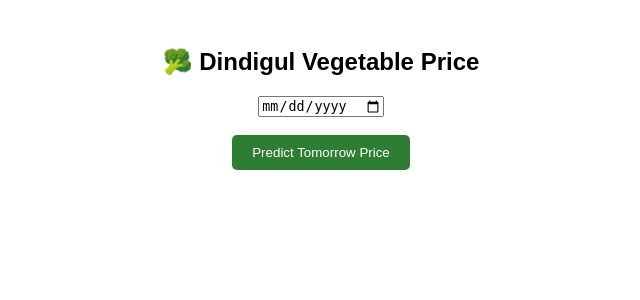
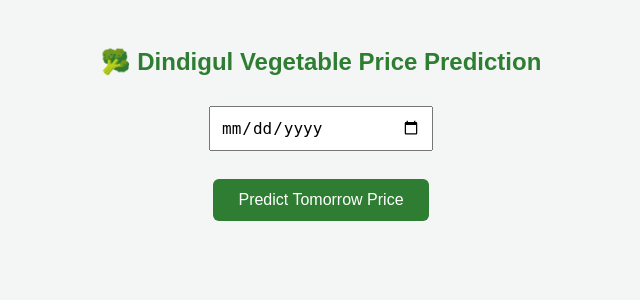
Before and after one commit to Manikandan-33-coder/Farm-Price-Intelligence-and-Prediction-Platform, a Flask app: page / in a window 1280 px wide. Shown: the top 300 px of the page, without its empty margins (319-959 px from the left). Run offline with Flask 3, Linux system fonts and the light colour scheme; parts of the project's set-up code (start-up, migrations or seed data) failed here and were passed over.

Commit message:
Update index.html

```diff
--- a/templates/index.html
+++ b/templates/index.html
@@ -1,56 +1,108 @@
 <!DOCTYPE html>
-<html>
+<html lang="en">
 <head>
-  <title>Dindigul Vegetable Price</title>
+  <meta charset="UTF-8">
 
+  <title>Dindigul Vegetable Price Prediction</title>
+
+  <!-- Mobile responsiveness -->
   <meta name="viewport" content="width=device-width, initial-scale=1">
+
+  <!-- PWA -->
   <link rel="manifest" href="/static/manifest.json">
   <meta name="theme-color" content="#2e7d32">
 
   <style>
     body {
-      font-family: Arial;
+      font-family: Arial, sans-serif;
       text-align: center;
       padding: 20px;
+      background: #f4f6f5;
     }
+
+    h2 {
+      color: #2e7d32;
+    }
+
+    input {
+      padding: 10px;
+      font-size: 16px;
+      margin: 10px 0;
+      width: 200px;
+    }
+
     button {
-      padding: 10px 20px;
+      padding: 12px 25px;
+      font-size: 16px;
       background: #2e7d32;
       color: white;
       border: none;
-      border-radius: 5px;
+      border-radius: 6px;
+      cursor: pointer;
+    }
+
+    button:hover {
+      background: #1b5e20;
+    }
+
+    #result {
+      margin-top: 20px;
+      font-size: 18px;
+      color: #333;
     }
   </style>
 </head>
 
 <body>
-  <h2>🥦 Dindigul Vegetable Price</h2>
 
-  <input type="date" id="date"><br><br>
+  <h2>🥦 Dindigul Vegetable Price Prediction</h2>
+
+  <input type="date" id="date">
+  <br><br>
+
   <button onclick="predict()">Predict Tomorrow Price</button>
 
   <h3 id="result"></h3>
 
+  <!-- Prediction Script -->
   <script>
     function predict() {
+      const date = document.getElementById("date").value;
+
+      if (!date) {
+        alert("Please select a date");
+        return;
+      }
+
       fetch("/predict", {
         method: "POST",
-    headers: {"Content-Type": "application/json"},
-    body: JSON.stringify({
-      date: document.getElementById("date").value
+        headers: {
+          "Content-Type": "application/json"
+        },
+        body: JSON.stringify({ date: date })
       })
-  })
-  .then(res => res.json())
+      .then(response => response.json())
       .then(data => {
         document.getElementById("result").innerHTML =
-      `Retail Min: ₹${data.retail_min}<br>Retail Max: ₹${data.retail_max}`;
+          `Retail Min Price: ₹${data.retail_min} <br>
+           Retail Max Price: ₹${data.retail_max}`;
+      })
+      .catch(error => {
+        document.getElementById("result").innerHTML =
+          "❌ Error predicting price";
+        console.error(error);
       });
     }
   </script>
 
+  <!-- Service Worker -->
   <script>
     if ("serviceWorker" in navigator) {
-  navigator.serviceWorker.register("/static/service-worker.js");
+      window.addEventListener("load", () => {
+        navigator.serviceWorker.register("/static/service-worker.js")
+          .then(() => console.log("Service Worker Registered"))
+          .catch(err => console.log("Service Worker Error:", err));
+      });
     }
   </script>
 
```
Lines whose indentation alone changed are shown as unchanged.
